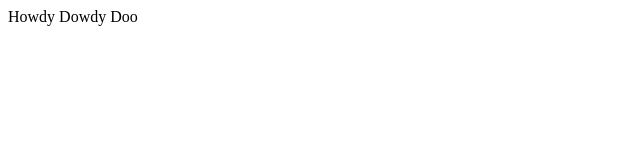
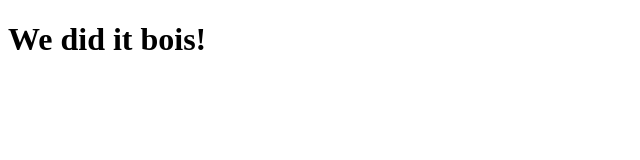
Before and after one commit to BCBishopProgramming/WHProjects, a plain HTML site: page feb23/index.html in a window 1280 px wide. Shown: the whole page, without its empty margins (0-640 px from the left). Drawn offline with Linux system fonts and the light colour scheme.

Commit message:
I modified the text of the index page

```diff
--- a/feb23/index.html
+++ b/feb23/index.html
@@ -7,6 +7,6 @@
     <title>Document</title>
 </head>
 <body>
-    Howdy Dowdy Doo
+    <h1>We did it bois!</h1>
 </body>
 </html>
```
